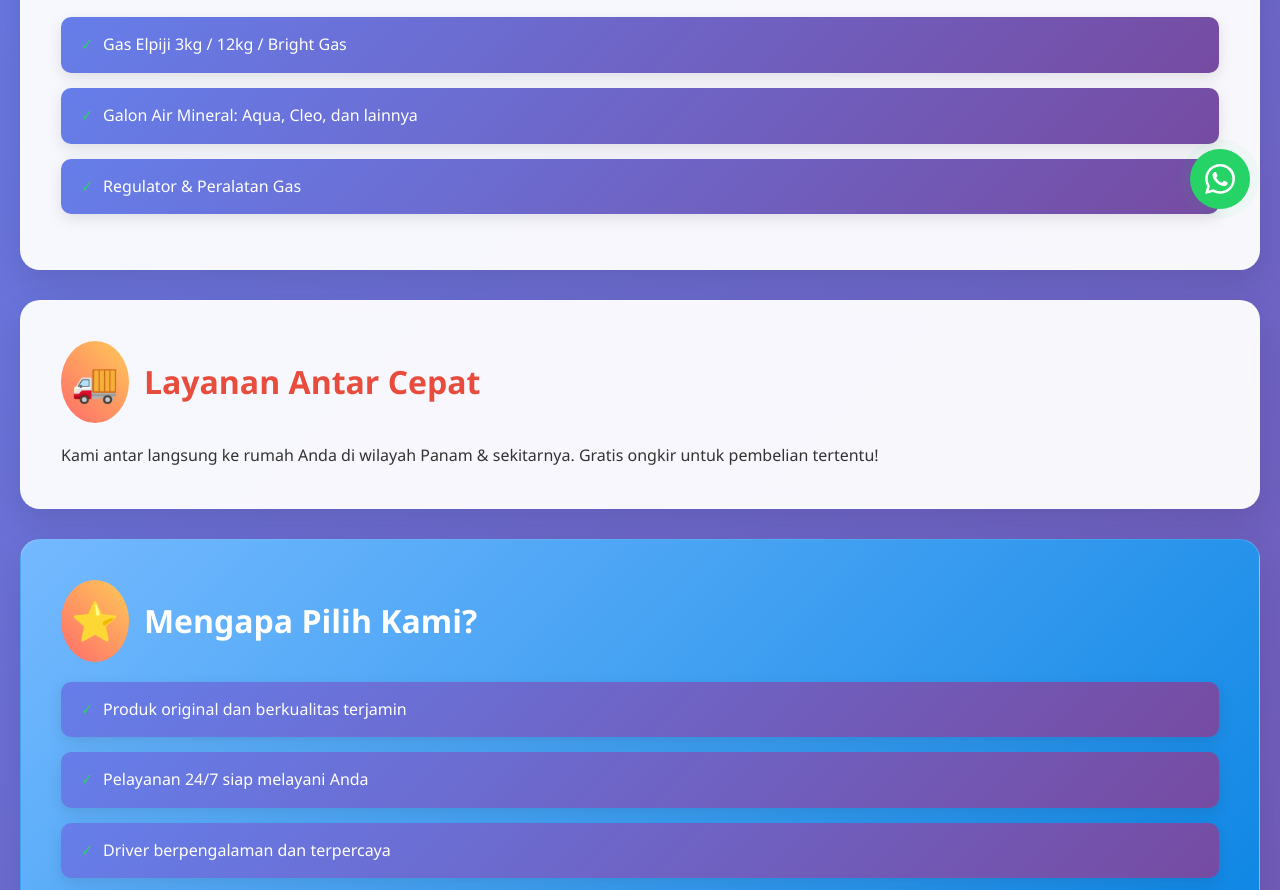
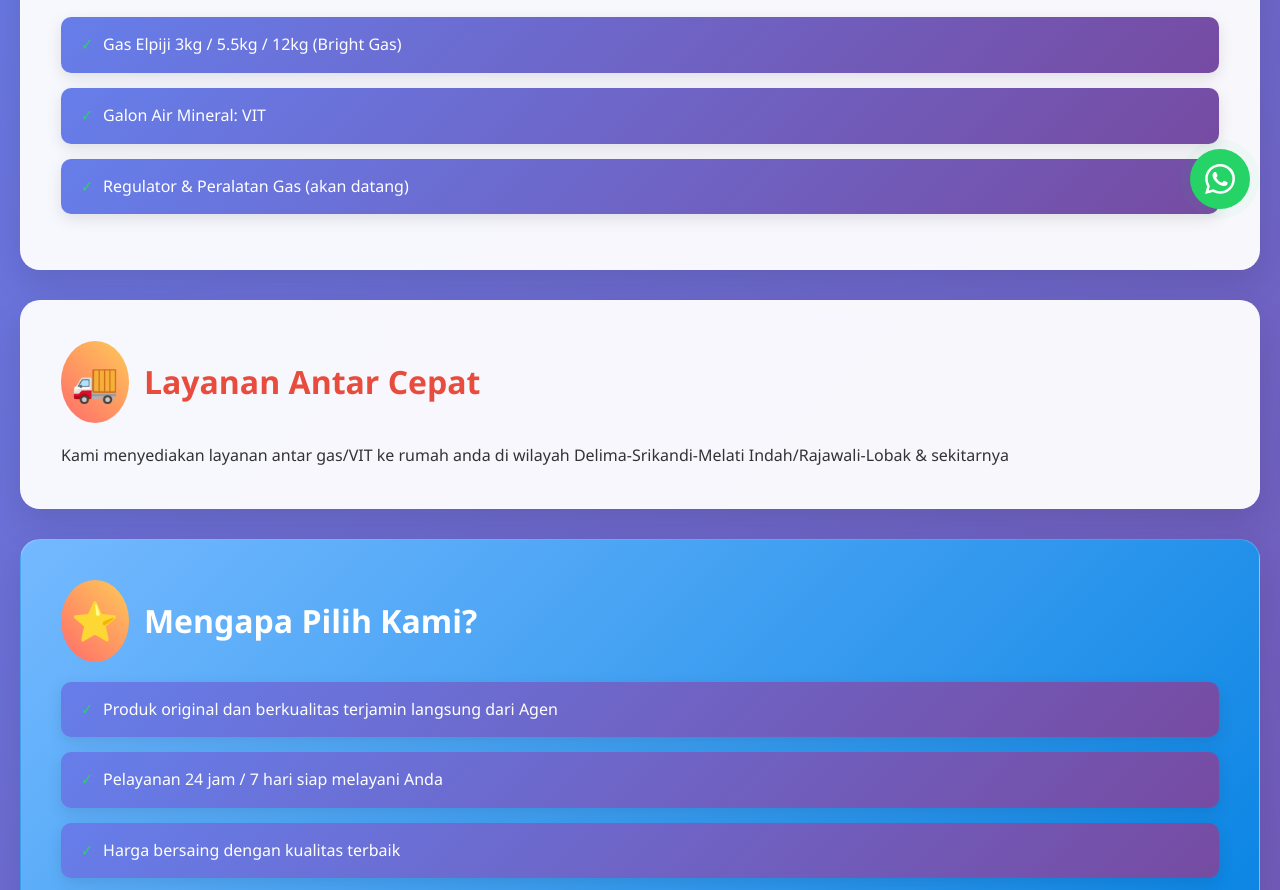
Before and after one commit to yuhazmi/page, a plain HTML site: page index.html in a window 1280 px wide. Shown: the part 561-1451 px from the top of the page. Drawn offline with Linux system fonts and the light colour scheme.

Commit message:
Update index.html

```diff
--- a/index.html
+++ b/index.html
@@ -306,23 +306,22 @@
   <section class="section">
     <h2><span class="emoji">🛒</span>Produk Kami</h2>
     <ul>
-      <li>Gas Elpiji 3kg / 12kg / Bright Gas</li>
-      <li>Galon Air Mineral: Aqua, Cleo, dan lainnya</li>
-      <li>Regulator & Peralatan Gas</li>
+      <li>Gas Elpiji 3kg / 5.5kg / 12kg (Bright Gas)</li>
+      <li>Galon Air Mineral: VIT </li>
+      <li>Regulator & Peralatan Gas (akan datang)</li>
     </ul>
   </section>
 
   <section class="section">
     <h2><span class="emoji">🚚</span>Layanan Antar Cepat</h2>
-    <p>Kami antar langsung ke rumah Anda di wilayah Panam & sekitarnya. Gratis ongkir untuk pembelian tertentu!</p>
+    <p>Kami menyediakan layanan antar gas/VIT ke rumah anda di wilayah Delima-Srikandi-Melati Indah/Rajawali-Lobak & sekitarnya</p>
   </section>
 
   <section class="section quality-section">
     <h2><span class="emoji">⭐</span>Mengapa Pilih Kami?</h2>
     <ul>
-      <li>Produk original dan berkualitas terjamin</li>
-      <li>Pelayanan 24/7 siap melayani Anda</li>
-      <li>Driver berpengalaman dan terpercaya</li>
+      <li>Produk original dan berkualitas terjamin langsung dari Agen</li>
+      <li>Pelayanan 24 jam / 7 hari siap melayani Anda</li>
       <li>Harga bersaing dengan kualitas terbaik</li>
     </ul>
   </section>
@@ -335,7 +334,7 @@
         🔥 Pesan Gas Elpiji
       </a>
       <a href="#" class="whatsapp-btn" onclick="orderGalon()">
-        💧 Pesan Galon Air
+        💧 Pesan Galon VIT
       </a>
       <a href="#" class="whatsapp-btn" onclick="askInfo()">
         ❓ Tanya Harga & Info
@@ -364,10 +363,10 @@
   <section class="section testimonials-section">
     <h2><span class="emoji">💬</span>Testimoni Pelanggan</h2>
     <blockquote>
-      "Pesan gasnya gampang dan cepat banget! Driver-nya ramah." – Ibu Lina, Tenayan Raya
+      "Pesan gasnya gampang dan cepat banget! Driver-nya ramah." – Ibu Lina, Delima
     </blockquote>
     <blockquote>
-      "Harga bersaing dan pelayanan memuaskan. Recommended!" – Pak Budi, Tenayan
+      "Harga bersaing dan pelayanan memuaskan. Recommended!" – Pak Budi, Jl. Rajawali
     </blockquote>
   </section>
 
```
